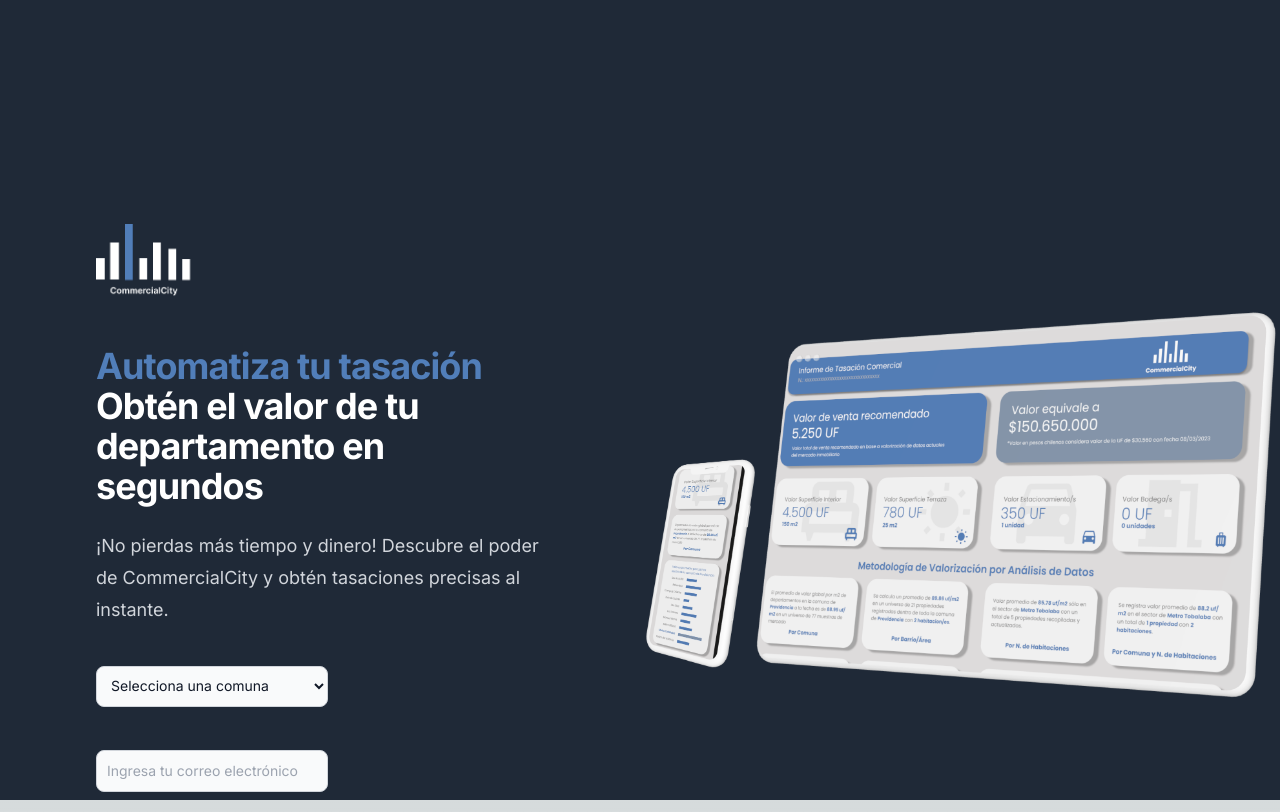
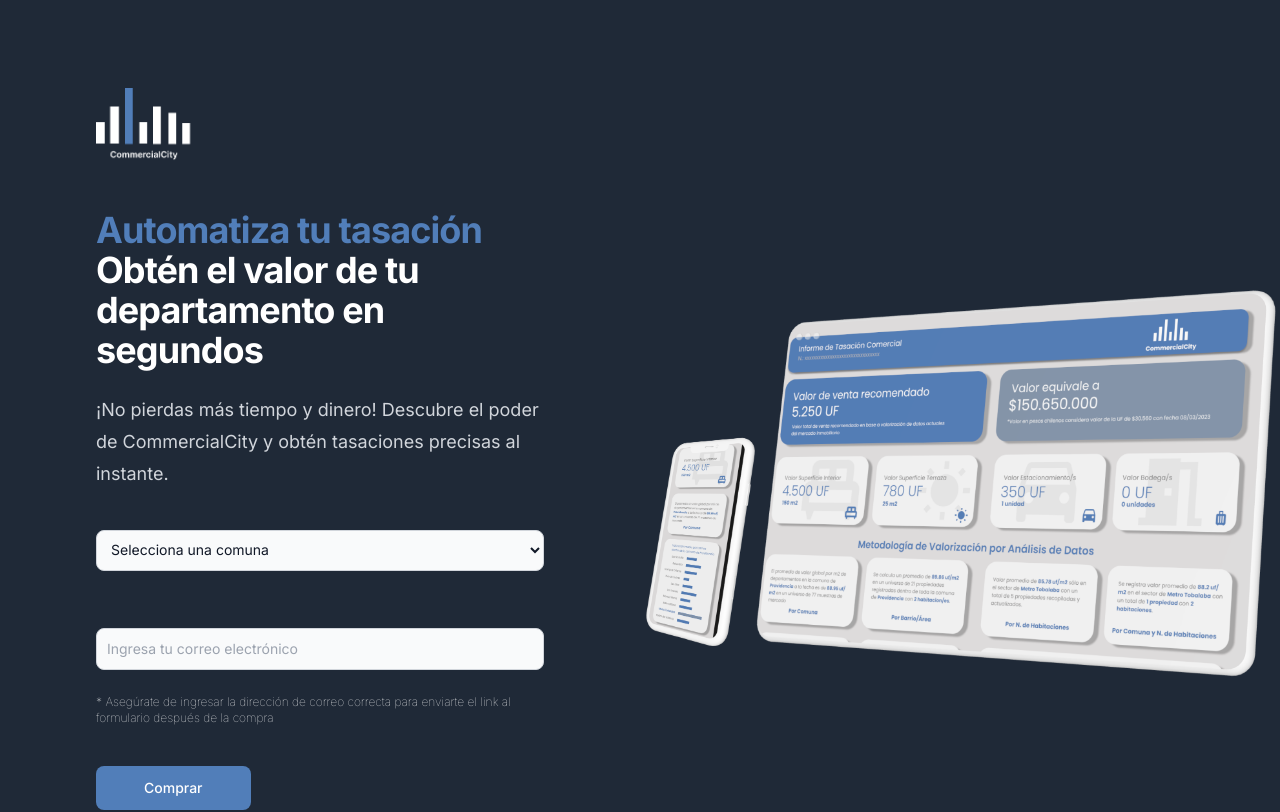
Before and after one commit to javierarancibia/portfolio-blog, a Next.js app: page /comprar in a window 1280 px wide. Shown: the top 812 px of the page. Built offline with nearby package versions, Linux system fonts and the light colour scheme; what @mercadopago/sdk-react would draw is missing.

Commit message:
Buy Button state handlers w/ messages / Comprar page css update

```diff
--- a/app/comprar/BuyButton.js
+++ b/app/comprar/BuyButton.js
@@ -1,6 +1,6 @@
 "use client"
 
-import { useState } from "react";
+import { useState, useEffect } from "react";
 import { initMercadoPago, Wallet } from "@mercadopago/sdk-react";
 import axios from "axios";
 import styles from "./comprar.module.css"
@@ -23,38 +23,57 @@
 const Product = () => {
     const [preferenceId, setPreferenceId] = useState(null);
     const [ customerEmail, setCustomerEmail ] = useState()
+    const [ chosenCity, setChosenCity ] = useState()
+    const [ buttonValidator, setButtonValidator ] = useState(true)
 
     const handleBuy = async () => {
+        let regex = new RegExp('[a-z0-9]+@[a-z]+\.[a-z]{2,3}')
+        if (regex.test(customerEmail) === false) {
+            return alert("Ingrese un correo válido")
+        }
         const data = await createPreference(customerEmail);
         if (data) {
-        setPreferenceId(data.id);
+            setPreferenceId(data.id);
         }
     }
 
+    useEffect(() => {
+        if (chosenCity && customerEmail) {
+            return setButtonValidator(false)
+        } return setButtonValidator(true)
+    }, [ chosenCity, customerEmail ])
+
     return (
-    <div className="grid grid-rows-3">
+    <div className="grid grid-rows-3 lg:w-full">
         <div>
-            <select id="countries" className="bg-gray-50 border border-gray-300 text-gray-900 text-sm rounded-lg focus:ring-blue-700 focus:border-blue-700 block w-full p-2.5 dark:bg-gray-700 dark:border-gray-600 dark:placeholder-gray-400 dark:text-white dark:focus:ring-blue-700 dark:focus:border-blue-700">
-                <option>Selecciona una comuna</option>
-                <option defaultValue="US">United States</option>
-                <option defaultValue="CA">Canada</option>
-                <option defaultValue="FR">France</option>
-                <option defaultValue="DE">Germany</option>
+            <select
+                id="cities"
+                className="bg-gray-50 outline-blue-500 border border-gray-300 text-gray-900 text-sm rounded-lg focus:ring-blue-700 focus:border-blue-700 block w-full p-2.5 dark:bg-gray-700 dark:border-gray-600 dark:placeholder-gray-400 dark:text-white dark:focus:ring-blue-700 dark:focus:border-blue-700"
+                onChange={e => setChosenCity(e.target.value)}
+            >
+                <option value="">Selecciona una comuna</option>
+                <option value="Providencia">Providencia</option>
+                <option value="Santiago">Santiago Centro</option>
+                <option value="Maipu">Maipú</option>
+                <option value="San Miguel">San Miguel</option>
             </select>
+            { chosenCity && <p className={`mt-3 italic text-xs font-bold text-blue-700 ${inter.className}`}>¡Perfecto! Contamos con datos suficientes para la comuna de {chosenCity}</p> }
         </div>
         <div>
             <input
                 type="email"
                 placeholder="Ingresa tu correo electrónico"
                 // className={styles.emailInput}
-                className="bg-gray-50 border border-gray-300 text-gray-900 text-sm rounded-lg focus:ring-blue-500 focus:border-blue-500 block w-full p-2.5 dark:bg-gray-700 dark:border-gray-600 dark:placeholder-gray-400 dark:text-white dark:focus:ring-blue-500 dark:focus:border-blue-500" required
-                onChange={e => setCustomerEmail(e.target.value)} />
+                className="bg-gray-50 border border-gray-300 text-gray-900 text-sm rounded-lg focus:ring-blue-500 outline-blue-500 focus:border-blue-500 block w-full p-2.5 dark:bg-gray-700 dark:border-gray-600 dark:placeholder-gray-400 dark:text-white dark:focus:ring-blue-500 dark:focus:border-blue-500"
+                onChange={e => setCustomerEmail(e.target.value)}
+            />
+            <p className={`mt-6 italic text-xs font-thin leading-4 text-white ${inter.className}`}>* Asegúrate de ingresar la dirección de correo correcta para enviarte el link al formulario después de la compra</p>
         </div>
         <div>
             <button
                 onClick={handleBuy}
-                className={`hover:bg-blue-300 mt-10 inline-block rounded-full rounded-lg bg-blue-700 px-12 py-3 text-sm font-medium text-white ${inter.className}`}
-                disabled={!customerEmail}
+                className={`mt-10 inline-block rounded-full rounded-lg bg-blue-700 px-12 py-3 text-sm font-medium text-white ${inter.className}`}
+                disabled={buttonValidator}
             >
                 Comprar
             </button>
--- a/app/comprar/comprar.module.css
+++ b/app/comprar/comprar.module.css
@@ -57,20 +57,3 @@
 .walletContainer {
   padding: 5rem 8rem;
 }
-
-.emailInput {
-  margin: 0 1rem;
-  height: 3rem;
-  padding: .5rem;
-}
-
-.emailInput::placeholder {
-  font-size: 15px;
-}
-
-.emailInput:focus {
-  outline: solid;
-  outline-width: 3px;
-  outline-color: #517EB9;
-
-}
--- a/app/comprar/page.js
+++ b/app/comprar/page.js
@@ -8,9 +8,9 @@
 export default async function Comprar() {
 
   return (
-    <section className="relative flex flex-wrap lg:h-screen lg:items-center bg-gray-800">
-      <div className="w-full px-4 py-12 sm:px-6 sm:py-16 lg:w-1/2 lg:px-12 lg:py-24">
-        <div className="mx-auto max-w-md text-center lg:mx-15 lg:flex-auto lg:py-32 lg:text-left">
+    <section className="relative flex flex-wrap lg:items-center bg-gray-800">
+      <div className="w-full px-4 py-12 sm:px-6 sm:py-16 lg:w-1/2 lg:px-12 lg:py-24 lg:-mt-14">
+        <div className="mx-auto max-w-md text-center lg:mx-15 lg:flex-auto lg:py-12 lg:text-left">
         <div className={styles.logo} >
             <Image src="/logowhite.png" height={100} width={100} className="mb-5 lg:mb-12 w-[5rem] max-w-none sm:w-[7rem] md:-ml-4 lg:-ml-0" unoptimized alt="hero"  />
         </div>
@@ -22,16 +22,15 @@
             Obtén el valor de tu departamento en segundos
           </h2>
           <p className={ `mt-6 text-lg leading-8 text-gray-300 ${inter.className}`}>
-          ¡No pierdas más tiempo y dinero! Descubre el poder de CommercialCity y obtén tasaciones precisas al instante.
+            ¡No pierdas más tiempo y dinero! Descubre el poder de CommercialCity y obtén tasaciones precisas al instante.
           </p>
           <div className="mt-10 flex items-center justify-center gap-x-6 lg:justify-start">
             <BuyButton />
           </div>
-          <p className={`mt-6 italic text-sm font-thin leading-7 text-white ${inter.className}`}>* Asegúrate de ingresar la dirección de correo correcta para enviarte el link al formulario después de la compra</p>
         </div>
       </div>
 
-      <div className="relative h-64 w-full sm:h-96 lg:h-full lg:w-1/2" style={{marginTop:"12rem"}}>
+      <div className="relative h-64 w-full sm:h-96 lg:h-full lg:w-1/2" >
         <Image
           src="/mockup4.png"
           height={1000}
```
